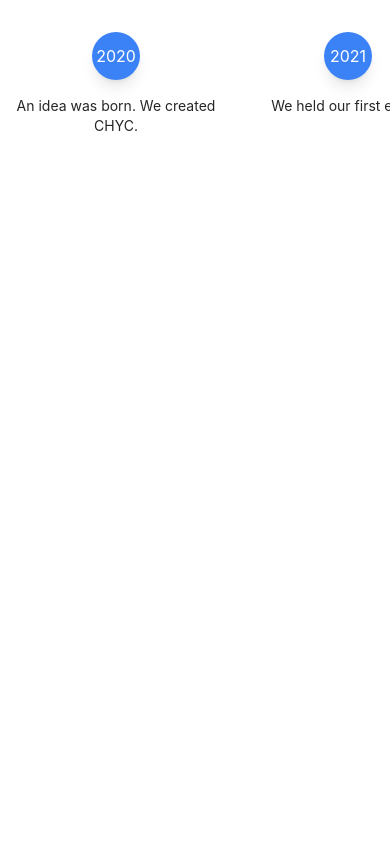
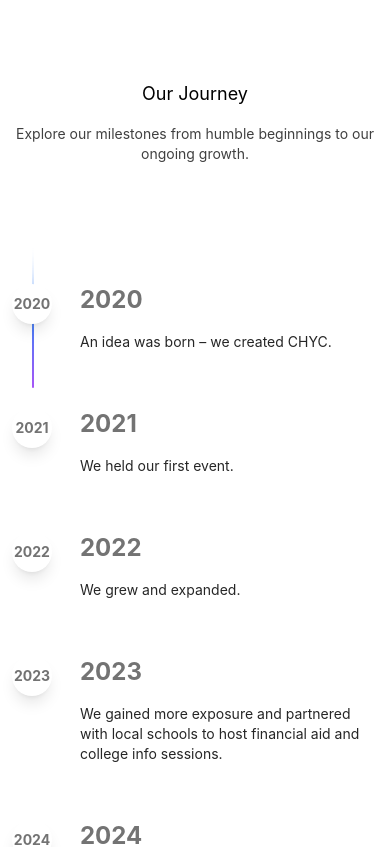
Before and after one commit to Nikayel/WatanHub, a React (Create React App) app: page /timeline in a window 390 px wide. Shown: the top 847 px of the page. Built offline with nearby package versions, Linux system fonts and the light colour scheme; no server answers.

Commit message:
add contact section

```diff
--- a/package.json
+++ b/package.json
@@ -14,6 +14,7 @@
     "clsx": "^2.1.1",
     "crypto-browserify": "^3.12.1",
     "dotenv": "^16.5.0",
+    "framer-motion": "^12.6.5",
     "googleapis": "^148.0.0",
     "lucide-react": "^0.487.0",
     "os-browserify": "^0.3.0",
--- a/src/components/HomePage.js
+++ b/src/components/HomePage.js
@@ -1,28 +1,36 @@
-import React from 'react';
-import Navbar from './Navigation/Navbar';
-import Welcome from './Sections/Welcome';
-import UpcomingEvents from './Sections/UpcomingEvents.js';
-import Mentors from './Sections/Mentors';
-import MentorSignup from './Sections/MentorSignup';
-import FAQ from './Sections/FAQ';
-import About from './Sections/About';
-import Contact from './Sections/Contact';
-import Footer from './Footer';
+import React, { useState } from "react";
+import Navbar from "./Navigation/Navbar";
+import Welcome from "./Sections/Welcome";
+import UpcomingEvents from "./Sections/UpcomingEvents";
+import Mentors from "./Sections/Mentors";
+import MentorSignup from "./Sections/MentorSignup";
+import FAQ from "./Sections/FAQ";
+import About from "./Sections/About";
+import Footer from "./Footer";
+import Contact from "./Sections/Contact";
 
 const HomePage = () => {
+  const [activeTab, setActiveTab] = useState("home");
+
   return (
     <>
-      <header>
-        <Navbar />
-      </header>
+      <Navbar
+        onAboutClick={() => setActiveTab("about")}
+        onHomeClick={() => setActiveTab("home")}
+        onContactClick={() => setActiveTab("contact")}
+      />
       <main>
-        <Welcome />
-        <UpcomingEvents />
-        <Mentors />
-        <MentorSignup />
-        <FAQ />
-        <About />
-        <Contact />
+        {activeTab === "home" && (
+          <>
+            <Welcome />
+            <UpcomingEvents />
+            <Mentors />
+            <MentorSignup />
+            <FAQ />
+          </>
+        )}
+        {activeTab === "about" && <About />}
+        {activeTab === "contact" && <Contact />}
       </main>
       <Footer />
     </>
--- a/src/components/Sections/About.js
+++ b/src/components/Sections/About.js
@@ -1,13 +1,10 @@
-import React from 'react';
-import TimelineDemo from '../ui/timeline-demo';
+import React from "react";
+import TimelineDemo from "../ui/timeline-demo";
 
 const About = () => (
-  <section id="about" className="py-16 bg-white">
+  <section id="about" className="py-16 bg-gray-100">
     <div className="container mx-auto px-4">
-      <h2 className="text-3xl md:text-4xl font-bold text-center mb-8">About CHYC</h2>
-      <p className="text-center text-lg mb-12">
-        CHYC is dedicated to bridging students to higher education through mentorship, events, and partnerships.
-      </p>
+      <h2 className="text-4xl font-bold text-center mb-8">Our Journey</h2>
       <TimelineDemo />
     </div>
   </section>
--- a/src/components/Sections/Contact.js
+++ b/src/components/Sections/Contact.js
@@ -1,13 +1,54 @@
-import React from 'react';
+import React from "react";
 
-const Contact = () => (
-  <section className="contact" id="contact">
-    <h2>Contact Us</h2>
-    <p>
-      For more information, please email us at{' '}
-      <a href="mailto:watangroup@gmail.com">watangroup@gmail.cm</a>.
-    </p>
-  </section>
-);
+const Contact = () => {
+  return (
+    <section id="contact" className="py-16 bg-gray-50">
+      <div className="container mx-auto px-4">
+        <h2 className="text-3xl md:text-4xl font-bold text-center mb-8">Contact Us</h2>
+        <p className="text-center text-lg mb-12">
+          We would love to hear from you! Whether you have a question, feedback, or
+          need assistance, please get in touch.
+        </p>
+        <div className="max-w-md mx-auto">
+          <form className="space-y-4">
+            <div>
+              <label htmlFor="name" className="block text-sm font-medium text-gray-700">Name</label>
+              <input
+                id="name"
+                type="text"
+                className="w-full px-3 py-2 mt-1 border border-gray-300 rounded-md focus:outline-none focus:ring focus:ring-primary focus:border-primary"
+                placeholder="Your name"
+              />
+            </div>
+            <div>
+              <label htmlFor="email" className="block text-sm font-medium text-gray-700">Email</label>
+              <input
+                id="email"
+                type="email"
+                className="w-full px-3 py-2 mt-1 border border-gray-300 rounded-md focus:outline-none focus:ring focus:ring-primary focus:border-primary"
+                placeholder="Your email"
+              />
+            </div>
+            <div>
+              <label htmlFor="message" className="block text-sm font-medium text-gray-700">Message</label>
+              <textarea
+                id="message"
+                className="w-full px-3 py-2 mt-1 border border-gray-300 rounded-md focus:outline-none focus:ring focus:ring-primary focus:border-primary"
+                placeholder="Your message"
+                rows="4"
+              ></textarea>
+            </div>
+            <button
+              type="submit"
+              className="w-full px-4 py-2 bg-primary text-white rounded-md hover:bg-primary/90 transition"
+            >
+              Send Message
+            </button>
+          </form>
+        </div>
+      </div>
+    </section>
+  );
+};
 
 export default Contact;
--- a/src/components/ui/timeline-demo.js
+++ b/src/components/ui/timeline-demo.js
@@ -1,76 +1,63 @@
 import React from "react";
-import { Timeline } from "./timeline";
+import Timeline from "./timeline";
 
-export function TimelineDemo() {
+const TimelineDemo = () => {
   const data = [
     {
       title: "2020",
       content: (
-        <div>
-          <p className="text-neutral-800 dark:text-neutral-200 text-sm md:text-base font-normal mb-4">
-            An idea was born. We created CHYC.
+        <p className="mb-4">
+          An idea was born – we created CHYC.
         </p>
-        </div>
       ),
     },
     {
       title: "2021",
       content: (
-        <div>
-          <p className="text-neutral-800 dark:text-neutral-200 text-sm md:text-base font-normal mb-4">
+        <p className="mb-4">
           We held our first event.
         </p>
-        </div>
       ),
     },
     {
       title: "2022",
       content: (
-        <div>
-          <p className="text-neutral-800 dark:text-neutral-200 text-sm md:text-base font-normal mb-4">
+        <p className="mb-4">
           We grew and expanded.
         </p>
-        </div>
       ),
     },
     {
       title: "2023",
       content: (
-        <div>
-          <p className="text-neutral-800 dark:text-neutral-200 text-sm md:text-base font-normal mb-4">
+        <p className="mb-4">
           We gained more exposure and partnered with local schools to host financial aid and college info sessions.
         </p>
-        </div>
       ),
     },
     {
       title: "2024",
       content: (
-        <div>
-          <p className="text-neutral-800 dark:text-neutral-200 text-sm md:text-base font-normal mb-4">
+        <p className="mb-4">
           Our team got new members.
         </p>
-        </div>
       ),
     },
     {
       title: "2025",
       content: (
-        <div>
-          <p className="text-neutral-800 dark:text-neutral-200 text-sm md:text-base font-normal mb-4">
+        <p className="mb-4">
           Still going strong!
         </p>
-        </div>
       ),
     },
   ];
 
   return (
-    <div className="w-full overflow-x-auto">
-      <div className="max-w-screen-xl mx-auto py-8 px-4">
+    <div className="w-full">
       <Timeline data={data} horizontal={true} />
-      </div>
     </div>
   );
 };
+
 export default TimelineDemo;
--- a/src/components/ui/timeline.js
+++ b/src/components/ui/timeline.js
@@ -1,19 +1,88 @@
-import React from 'react';
-import { cn } from '../../lib/utils';
+import React, { useEffect, useRef, useState } from "react";
+import { motion, useScroll, useTransform } from "framer-motion";
+import { cn } from "../../lib/utils";
 
-export const Timeline = ({ data, horizontal }) => {
+const Timeline = ({ data, horizontal = false }) => {
+  const ref = useRef(null);
+  const containerRef = useRef(null);
+  const [height, setHeight] = useState(0);
+
+  useEffect(() => {
+    if (ref.current) {
+      const rect = ref.current.getBoundingClientRect();
+      setHeight(rect.height);
+    }
+  }, []);
+
+  // Set up scroll tracking on the container
+  const { scrollYProgress } = useScroll({
+    target: containerRef,
+    offset: ["start 10%", "end 50%"],
+  });
+
+  // Transform scroll progress to a height for the beam
+  const heightTransform = useTransform(scrollYProgress, [0, 1], [0, height]);
+  const opacityTransform = useTransform(scrollYProgress, [0, 0.1], [0, 1]);
+
   return (
-    <div className={cn("flex", horizontal ? "flex-row space-x-8" : "flex-col space-y-8")}>
-      {data.map((item, index) => (
-        <div key={index} className="flex flex-col items-center min-w-[200px]">
-          <div className="bg-primary text-white rounded-full w-12 h-12 flex items-center justify-center mb-4 shadow-lg">
-            {item.title}
+    <div
+      className={cn("w-full bg-white font-sans md:px-10")}
+      ref={containerRef}
+    >
+      <div className="max-w-7xl mx-auto py-20 px-4 md:px-8 lg:px-10">
+        <h2 className="text-lg md:text-4xl mb-4 text-black dark:text-white max-w-4xl text-center">
+          Our Journey
+        </h2>
+        <p className="text-neutral-700 dark:text-neutral-300 text-sm md:text-base max-w-sm mx-auto text-center">
+          Explore our milestones from humble beginnings to our ongoing growth.
+        </p>
+      </div>
+
+      <div ref={ref} className="relative max-w-7xl mx-auto pb-20">
+        {data.map((item, index) => (
+          <div
+            key={index}
+            className="flex justify-start pt-10 md:pt-40 md:gap-10"
+          >
+            <div className="sticky flex flex-col md:flex-row z-40 items-center top-40 self-start max-w-xs lg:max-w-sm md:w-full">
+              {/* Date Circle */}
+              <div className="h-10 absolute left-3 md:left-3 w-10 rounded-full bg-white dark:bg-black flex items-center justify-center shadow-lg">
+                <span className="text-sm font-bold text-neutral-500 dark:text-neutral-400">
+                  {item.title}
+                </span>
+              </div>
+              {/* Date for larger screens */}
+              <h3 className="hidden md:block text-xl md:pl-20 md:text-5xl font-bold text-neutral-500 dark:text-neutral-500">
+                {item.title}
+              </h3>
+            </div>
+            <div className="relative pl-20 pr-4 md:pl-4 w-full">
+              <h3 className="md:hidden block text-2xl mb-4 text-left font-bold text-neutral-500 dark:text-neutral-500">
+                {item.title}
+              </h3>
+              <div className="text-sm md:text-base text-neutral-800 dark:text-neutral-200">
+                {item.content}
+              </div>
+            </div>
           </div>
-          <div className="text-center text-sm md:text-base">
-            {item.content}
-          </div>
+        ))}
+
+        {/* Beam that follows the scroll */}
+        <div
+          style={{ height: height + "px" }}
+          className="absolute md:left-8 left-8 top-0 overflow-hidden w-[2px] bg-[linear-gradient(to_bottom,transparent,neutral-200,transparent)] [mask-image:linear-gradient(to_bottom,transparent_0%,black_10%,black_90%,transparent_100%)]"
+        >
+          <motion.div
+            style={{
+              height: heightTransform,
+              opacity: opacityTransform,
+            }}
+            className="absolute inset-x-0 top-0 w-[2px] bg-gradient-to-t from-purple-500 via-blue-500 to-transparent rounded-full"
+          />
         </div>
-      ))}
+      </div>
     </div>
   );
 };
+
+export default Timeline;
```
Also changed, not shown: src/components/Navigation/Navbar.js (+33 -21 lines), 1 other file (tests, documents, lock files or other folders). Lines whose indentation alone changed are shown as unchanged.
